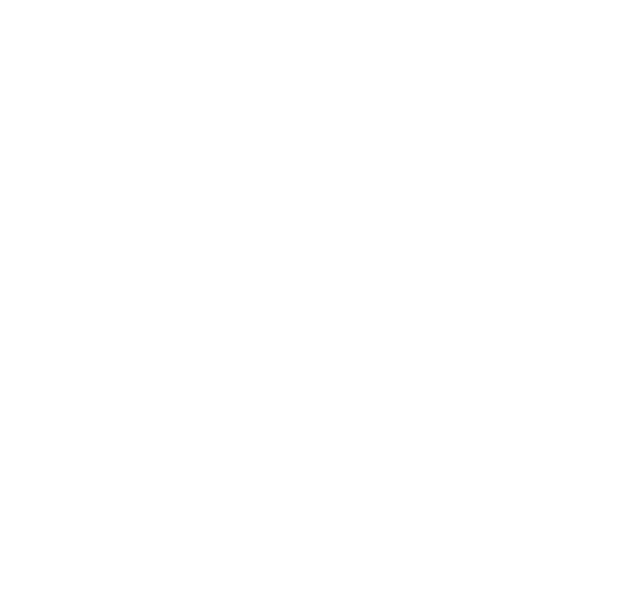
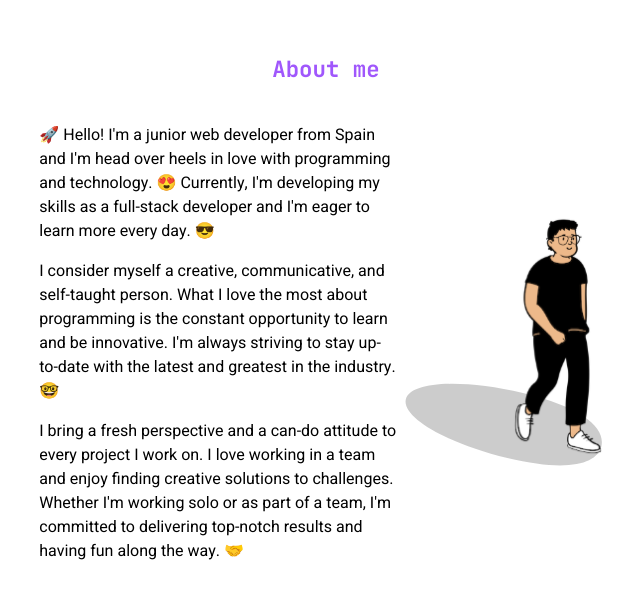
Before and after one commit to imcasero/my-website, a React (Vite) app: page / in a window 1280 px wide. Shown: the part 958-1556 px from the top of the page, without its empty margins (314-954 px from the left). Before the commit the page ends 800 px from the top, so only its background shows below. Built offline with nearby package versions, Linux system fonts and the light colour scheme; the HTML template or start-up script is replaced by a standard one.

Commit message:
feat: about me add

```diff
--- a/src/App.tsx
+++ b/src/App.tsx
@@ -1,4 +1,5 @@
 import "./App.css";
+import About from "./components/About/about.component";
 import { Header } from "./components/Header/header.component";
 import { Home } from "./components/Home/home.component";
 function App() {
@@ -7,6 +8,7 @@ function App() {
       <main>
         <Header />
         <Home />
+        <About />
       </main>
     </>
   );
--- /dev/null
+++ b/src/components/About/about.component.tsx
@@ -0,0 +1,35 @@
+import css from "./about.module.css";
+import photo from "../../assets/ilustration.svg";
+export default function About() {
+  return (
+    <section id="about" className={css.container}>
+      <h3>About me</h3>
+      <div className={css.description}>
+        <article className={css.text}>
+          <p>
+            🚀 Hello! I'm a junior web developer from Spain and I'm head over
+            heels in love with programming and technology. 😍 Currently, I'm
+            developing my skills as a full-stack developer and I'm eager to
+            learn more every day. 😎
+          </p>
+
+          <p>
+            I consider myself a creative, communicative, and self-taught person.
+            What I love the most about programming is the constant opportunity
+            to learn and be innovative. I'm always striving to stay up-to-date
+            with the latest and greatest in the industry. 🤓
+          </p>
+
+          <p>
+            I bring a fresh perspective and a can-do attitude to every project I
+            work on. I love working in a team and enjoy finding creative
+            solutions to challenges. Whether I'm working solo or as part of a
+            team, I'm committed to delivering top-notch results and having fun
+            along the way. 🤝
+          </p>
+        </article>
+        <img className={css.ilustration} src={photo}></img>
+      </div>
+    </section>
+  );
+}
--- /dev/null
+++ b/src/components/About/about.module.css
@@ -0,0 +1,27 @@
+.container {
+    font-family: Heebo;
+    display: flex;
+    flex-direction: column;
+    justify-content: center;
+    align-items: center;
+    min-height: 100vh;
+}
+.container h3{
+    font-family: Jetbrains Mono;
+    color: var(--primary-color);
+    font-size: 1.4em;
+}
+.container .description {
+    width: 80%;
+    display: flex;
+    flex-direction: row;
+    justify-content: center;
+    align-items: center;
+    gap: 0;
+}
+.container .description article{
+    width: 50%;
+}
+.container .description img{
+    width: 30%;
+}
--- a/src/components/Home/home.module.css
+++ b/src/components/Home/home.module.css
@@ -4,7 +4,7 @@
     flex-direction: column;
     justify-content: center;
     align-items: center;
-    height: 60vh;
+    height: 100vh;
 }
 .title{
     color: #000;
```
Also changed, not shown: src/assets/ilustration.svg (added).
